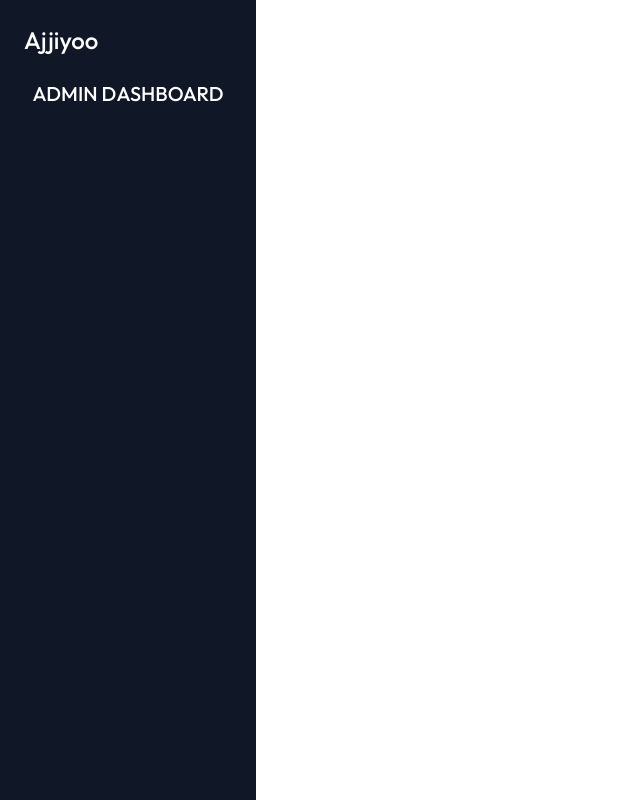
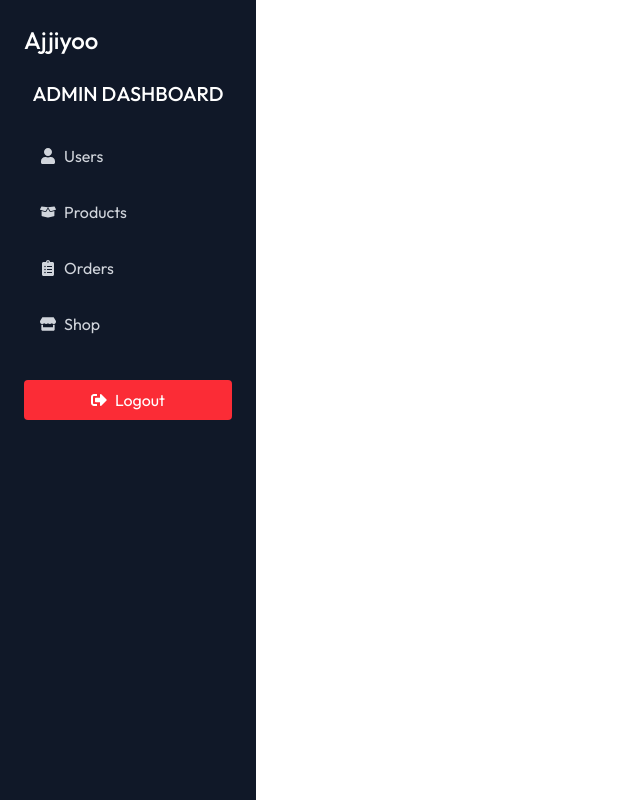
Before and after one commit to asjadahamed77/AjjiyooEcom, a React (Vite) app in the folder client/: page /admin in a window 1280 px wide. Shown: the whole page, without its empty margins (0-640 px from the left). Built offline with nearby package versions, Linux system fonts and the light colour scheme.

Commit message:
Completed Admin sidebar

```diff
--- a/client/src/components/admin/AdminSidebar.jsx
+++ b/client/src/components/admin/AdminSidebar.jsx
@@ -1,17 +1,73 @@
-import { Link } from "react-router-dom"
+import { FaBoxOpen, FaClipboardList, FaSignOutAlt, FaStore, FaUser } from "react-icons/fa";
+import { Link, NavLink, useNavigate } from "react-router-dom";
 
 const AdminSidebar = () => {
+    const navigate = useNavigate()
+    const handleLogout = ()=>{
+        navigate('/')
+    }
   return (
     <div className="p-6 ">
       <div className="mb-6">
-    <Link to={'/admin'} className="text-2xl font-medium">Ajjiyoo</Link>
+        <Link to={"/admin"} className="text-2xl font-medium">
+          Ajjiyoo
+        </Link>
       </div>
       <h2 className="text-xl font-medium mb-6 text-center">ADMIN DASHBOARD</h2>
       <nav className="flex flex-col space-y-2">
-
+        <NavLink
+          to={"/admin/users"}
+          className={({ isActive }) =>
+            isActive
+              ? "bg-gray-700 text-white py-3 px-4 rounded flex items-center space-x-2 "
+              : "text-gray-300 hover:bg-gray-700 hover:text-white py-3 px-4 rounded flex items-center space-x-2"
+          }
+        >
+          <FaUser />
+          <span>Users</span>
+        </NavLink>
+        <NavLink
+          to={"/admin/products"}
+          className={({ isActive }) =>
+            isActive
+              ? "bg-gray-700 text-white py-3 px-4 rounded flex items-center space-x-2 "
+              : "text-gray-300 hover:bg-gray-700 hover:text-white py-3 px-4 rounded flex items-center space-x-2"
+          }
+        >
+          <FaBoxOpen />
+          <span>Products</span>
+        </NavLink>
+        <NavLink
+          to={"/admin/orders"}
+          className={({ isActive }) =>
+            isActive
+              ? "bg-gray-700 text-white py-3 px-4 rounded flex items-center space-x-2 "
+              : "text-gray-300 hover:bg-gray-700 hover:text-white py-3 px-4 rounded flex items-center space-x-2"
+          }
+        >
+          <FaClipboardList />
+          <span>Orders</span>
+        </NavLink>
+        <NavLink
+          to={"/"}
+          className={({ isActive }) =>
+            isActive
+              ? "bg-gray-700 text-white py-3 px-4 rounded flex items-center space-x-2 "
+              : "text-gray-300 hover:bg-gray-700 hover:text-white py-3 px-4 rounded flex items-center space-x-2"
+          }
+        >
+          <FaStore />
+          <span>Shop</span>
+        </NavLink>
+        <div className="mt-6">
+          <button onClick={handleLogout} className="w-full bg-red-500 hover:bg-red-600 duration-300 text-white py-2 px-4 rounded flex items-center justify-center space-x-2">
+          <FaSignOutAlt />
+          <span>Logout</span>
+          </button>
+        </div>
       </nav>
     </div>
-  )
-}
+  );
+};
 
-export default AdminSidebar
+export default AdminSidebar;
```
